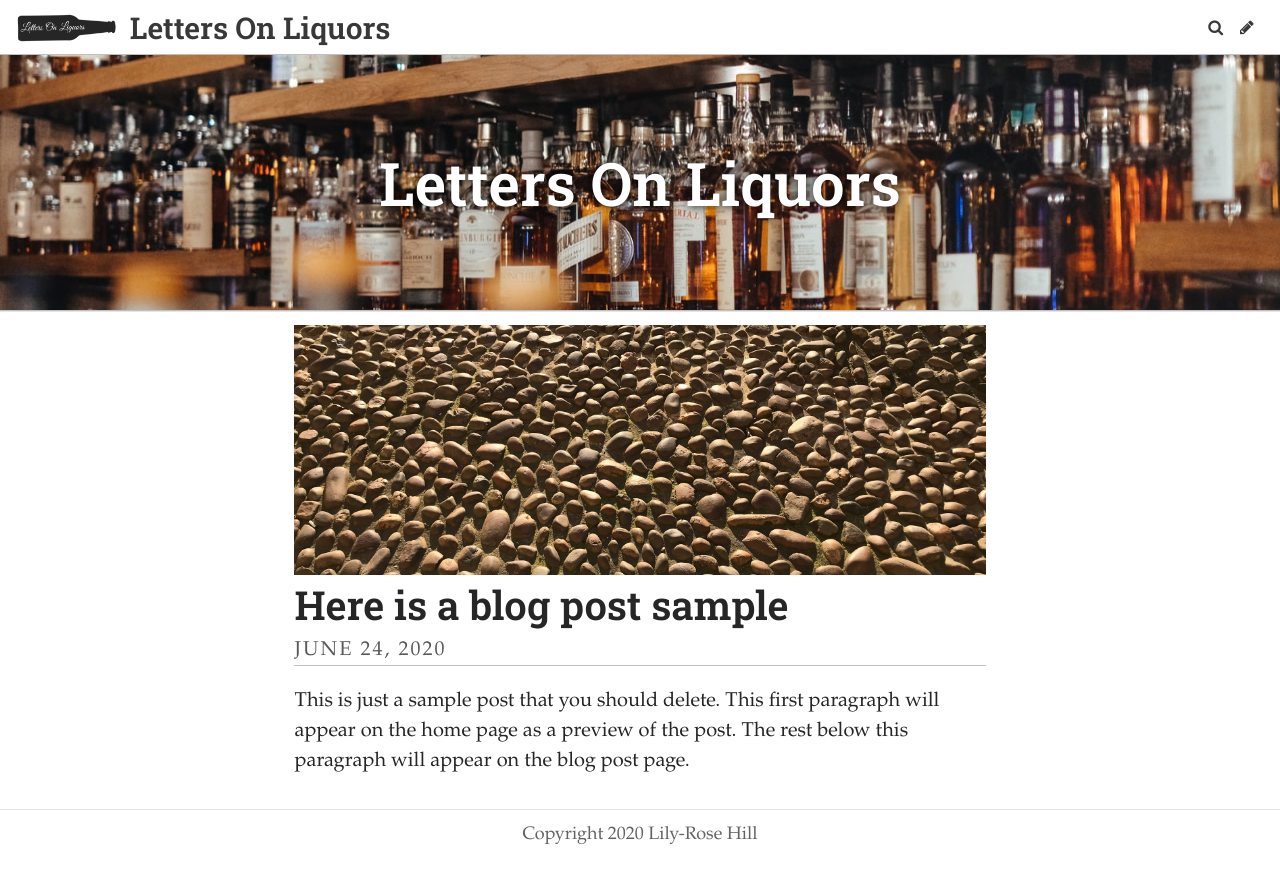
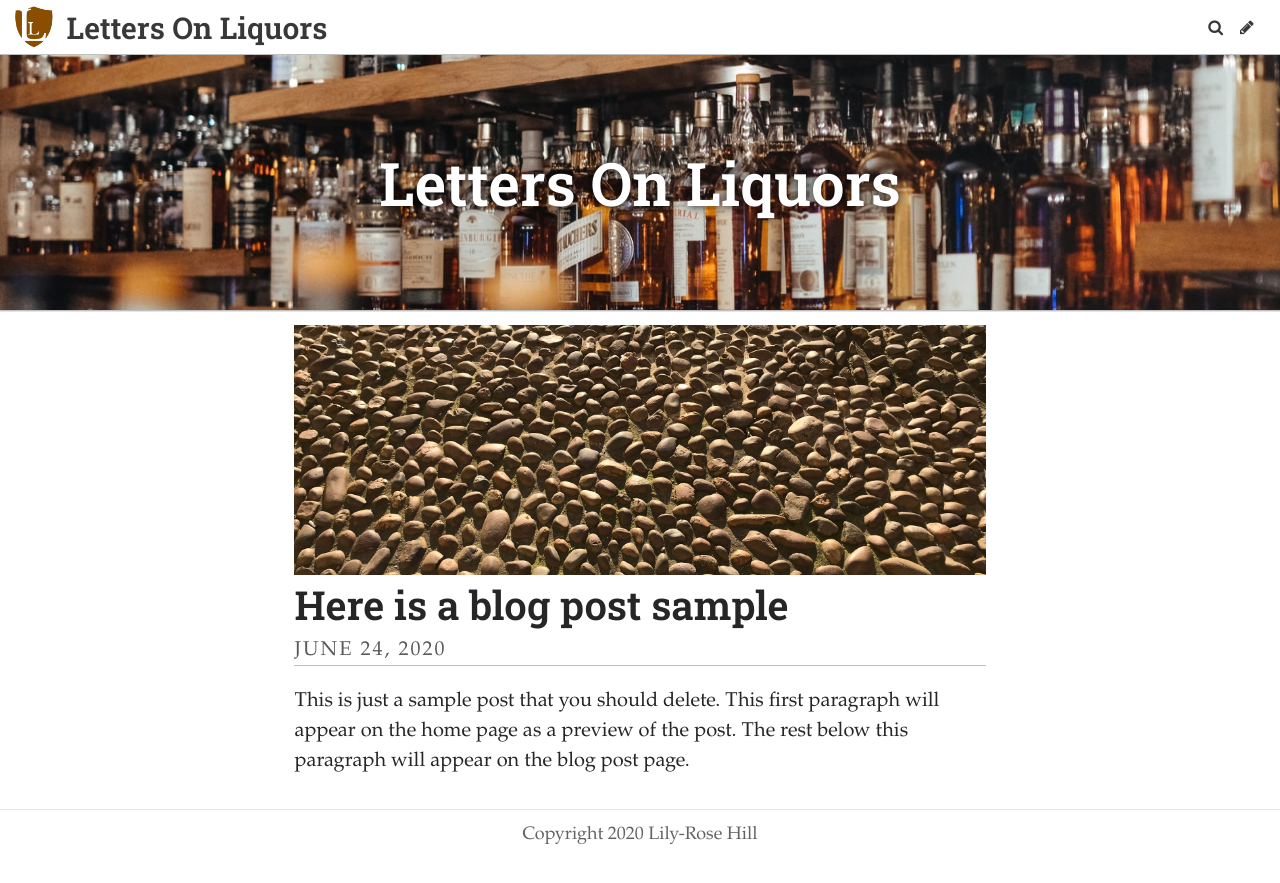
Before and after one commit to LilyRose00/LettersOnLiquors, a Jekyll site: the page built from index.html, in a window 1280 px wide. Shown: the top 883 px of the page. Built offline with Jekyll 4.4.1, drawn with Linux system fonts in a browser that asks for light colours; some web fonts are replaced; the list of posts is cut into pages by our own code.

Commit message:
Update Settings “general”

```diff
--- a/_data/settings.yml
+++ b/_data/settings.yml
@@ -4,8 +4,8 @@ header_text: "Letters On Liquors "
 footer_text: Copyright 2020 Lily-Rose Hill
 header_feature_image: ../uploads/photo-1508253730651-e5ace80a7025.jpeg
 bannerheight: 20vmax
-logo: ../uploads/screenshot-2020-10-02-at-13.55.37.png
-favicon: ../uploads/screenshot-2020-10-02-at-13.55.37.png
+logo: ../uploads/screenshot-2020-10-05-at-12.45.02.png
+favicon: ../uploads/screenshot-2020-10-05-at-12.45.02.png
 gridlayout: false
 fixednavbar: false
 upzoom: true
```
Also changed, not shown: uploads/screenshot-2020-10-05-at-12.45.02.png (added).
